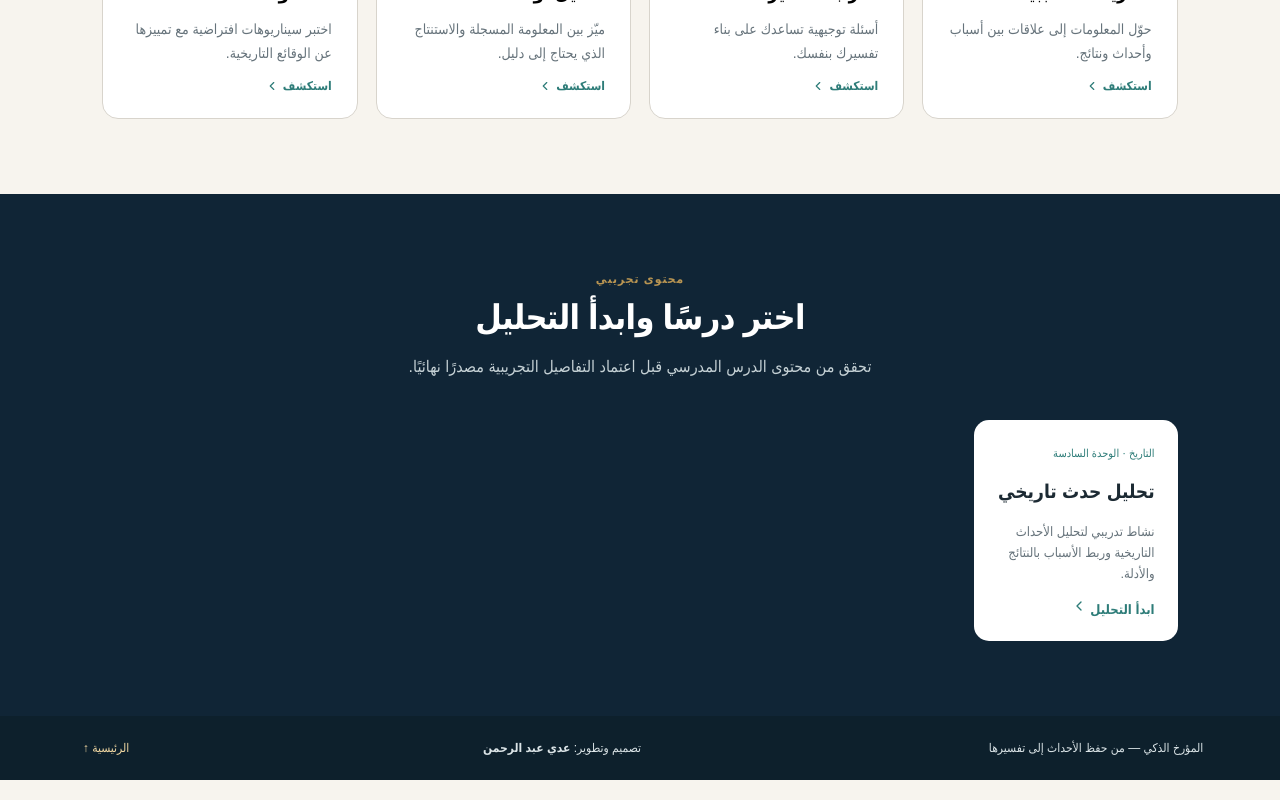
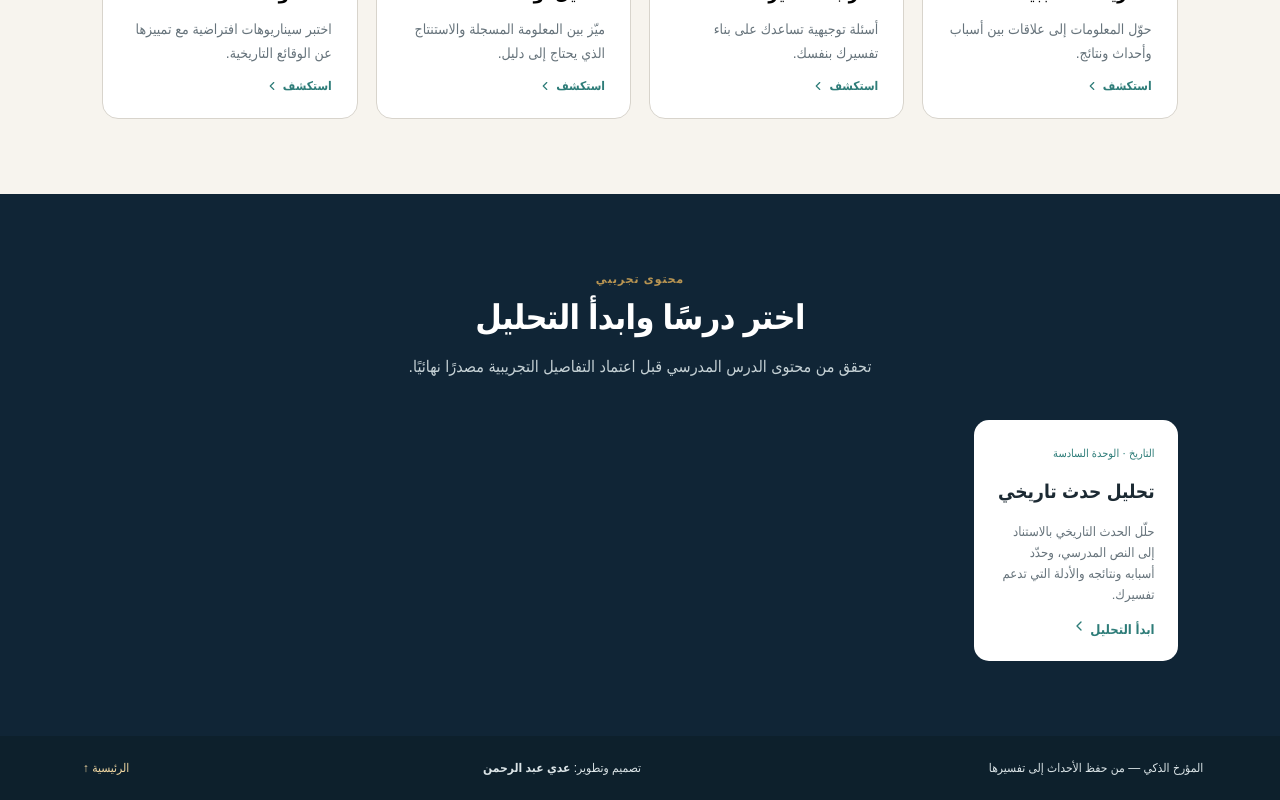
Before and after one commit to odaiabdalrhman9-create/smart-historian, a Next.js app: page / in a window 1280 px wide. Shown: the part 1182-1982 px from the top of the page. Built offline with nearby package versions, Linux system fonts and the light colour scheme.

Commit message:
Update unit6.ts

```diff
--- a/data/unit6.ts
+++ b/data/unit6.ts
@@ -5,77 +5,62 @@ export const UNIT6_LESSONS: Lesson[] = [
   {
     id: "lesson-1",
     subject: "التاريخ",
-    grade: "يُحدَّد وفق المنهاج",
+    grade: "يُحدَّد من الكتاب المدرسي",
     unit: "الوحدة السادسة",
     title: "تحليل حدث تاريخي",
     description:
-      "نشاط تدريبي لتحليل الأحداث التاريخية وربط الأسباب بالنتائج والأدلة.",
-    event: "حدث تاريخي يحتاج إلى تحديد من المصدر المدرسي",
+      "حلّل الحدث التاريخي بالاستناد إلى النص المدرسي، وحدّد أسبابه ونتائجه والأدلة التي تدعم تفسيرك.",
+    event:
+      "لم يُدرج الحدث بعد؛ يجب استخراجه من صفحات الكتاب المدرسي والتحقق منه.",
 
     causes: [
       {
         id: "cause-1",
-        title: "العوامل السياسية",
-        category: "سياسي",
+        title: "سبب تاريخي من النص",
+        category: "غير محدد",
         description:
-          "حلّل الظروف السياسية السابقة للحدث بالاستناد إلى المعلومات المتاحة.",
-        importance: "عامل محتمل يحتاج إلى التحقق من المصدر التاريخي.",
-        relatedEvent: "حدث تاريخي قيد التحليل",
+          "يُضاف السبب بعد تحديده صراحةً في النص المدرسي.",
+        importance:
+          "لم تُحدَّد الأهمية بعد؛ تحتاج إلى مراجعة النص والأدلة.",
+        relatedEvent: "لم يُحدَّد الحدث من المصدر بعد.",
         evidence: [],
-        source: "لم يُحدَّد مصدر بعد",
-      },
-      {
-        id: "cause-2",
-        title: "العوامل الاقتصادية والاجتماعية",
-        category: "اقتصادي",
-        description:
-          "افحص الظروف الاقتصادية والاجتماعية التي قد تساعد في تفسير الحدث.",
-        importance: "عامل محتمل يحتاج إلى التحقق من المصدر التاريخي.",
-        relatedEvent: "حدث تاريخي قيد التحليل",
-        evidence: [],
-        source: "لم يُحدَّد مصدر بعد",
+        source: "يُحدَّد رقم الصفحة والفقرة من الكتاب المدرسي.",
       },
     ],
 
     consequences: [
       {
         id: "result-1",
-        title: "النتائج المباشرة",
-        type: "مباشرة",
+        title: "نتيجة تاريخية من النص",
+        type: "غير محددة",
         description:
-          "حدّد ما نتج مباشرة عن الحدث وفق المعلومات الواردة في الدرس.",
+          "تُضاف النتيجة بعد التحقق من ورودها في الكتاب المدرسي.",
         evidence: [],
-        source: "لم يُحدَّد مصدر بعد",
-      },
-      {
-        id: "result-2",
-        title: "الآثار بعيدة المدى",
-        type: "بعيدة المدى",
-        description:
-          "حلّل الآثار اللاحقة للحدث، وميّزها عن نتائجه المباشرة.",
-        evidence: [],
-        source: "لم يُحدَّد مصدر بعد",
+        source: "يُحدَّد رقم الصفحة والفقرة من الكتاب المدرسي.",
       },
     ],
 
     nodes: [
       {
         id: "node-1",
-        title: "السبب",
+        title: "الأسباب",
         type: "cause",
-        description: "العوامل التي ساهمت في وقوع الحدث.",
+        description:
+          "تُعرض الأسباب التي يذكرها الكتاب المدرسي فقط.",
       },
       {
         id: "node-2",
-        title: "الحدث",
+        title: "الحدث التاريخي",
         type: "event",
-        description: "الواقعة التاريخية التي يجري تحليلها.",
+        description:
+          "يُعرض الحدث بعد استخراجه والتحقق من نص المصدر.",
       },
       {
         id: "node-3",
-        title: "النتيجة",
+        title: "النتائج",
         type: "consequence",
-        description: "النتائج والآثار التي ترتبت على الحدث.",
+        description:
+          "تُعرض النتائج التي يدعمها النص المدرسي فقط.",
       },
     ],
 
@@ -83,11 +68,11 @@ export const UNIT6_LESSONS: Lesson[] = [
       {
         id: "whatif-1",
         question:
-          "ماذا لو غاب أحد الأسباب التي يذكرها المصدر؟ كيف يمكن أن يتغير تفسير الحدث؟",
+          "ما الذي يمكن استنتاجه من الأدلة المدرسية حول الحدث؟",
         options: [
-          "قد يتغير مسار الحدث، بحسب أهمية السبب والسياق التاريخي.",
-          "لن يتغير الحدث بالضرورة في جميع الحالات.",
-          "لا يمكن الجزم دون فحص الأدلة والسياق.",
+          "اختيار الاستنتاج الذي تدعمه أدلة النص.",
+          "التمييز بين المعلومة الصريحة والاستنتاج.",
+          "تحديد ما لا يمكن الجزم به من المصدر.",
         ],
       },
     ],
```
